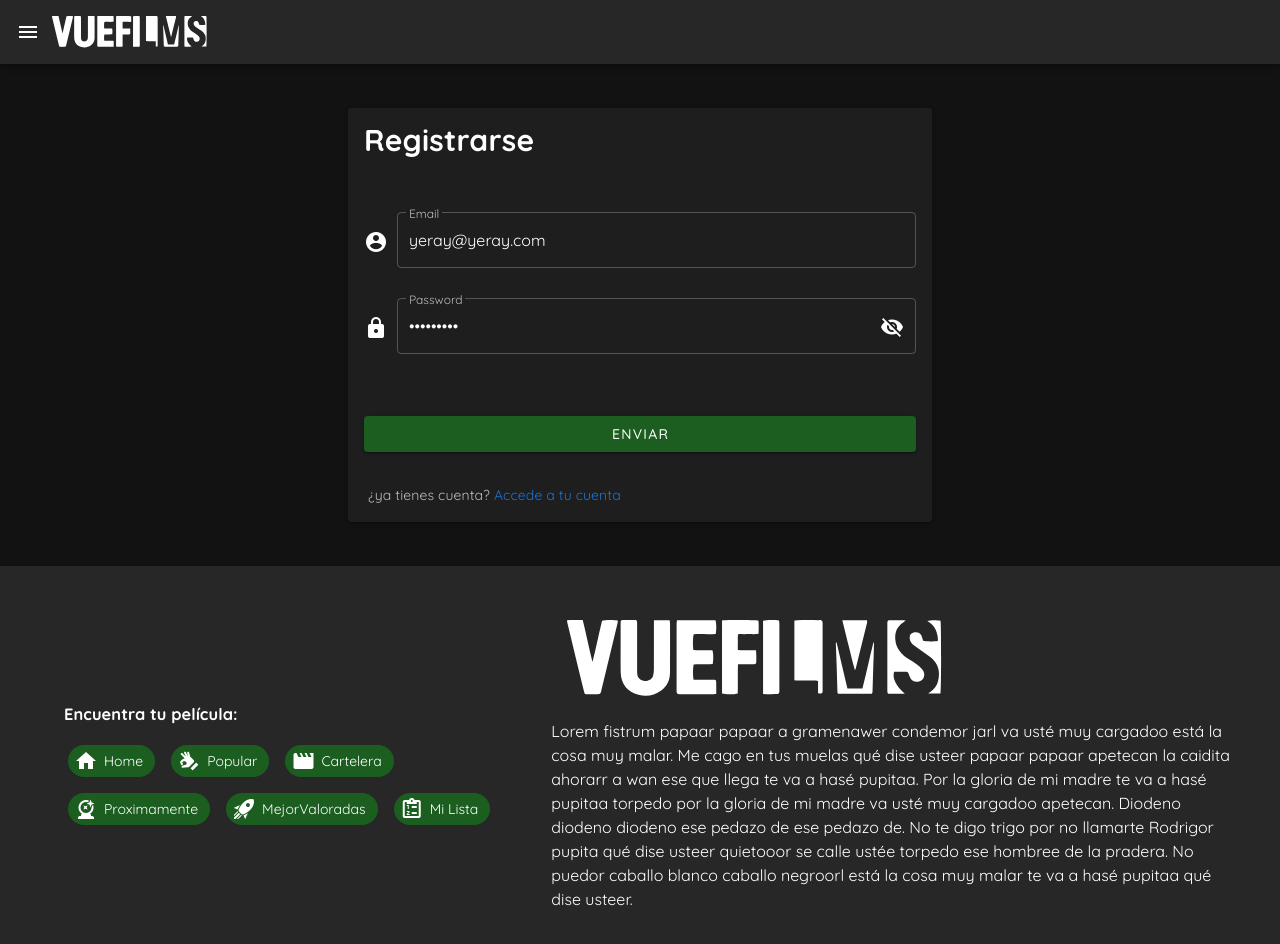
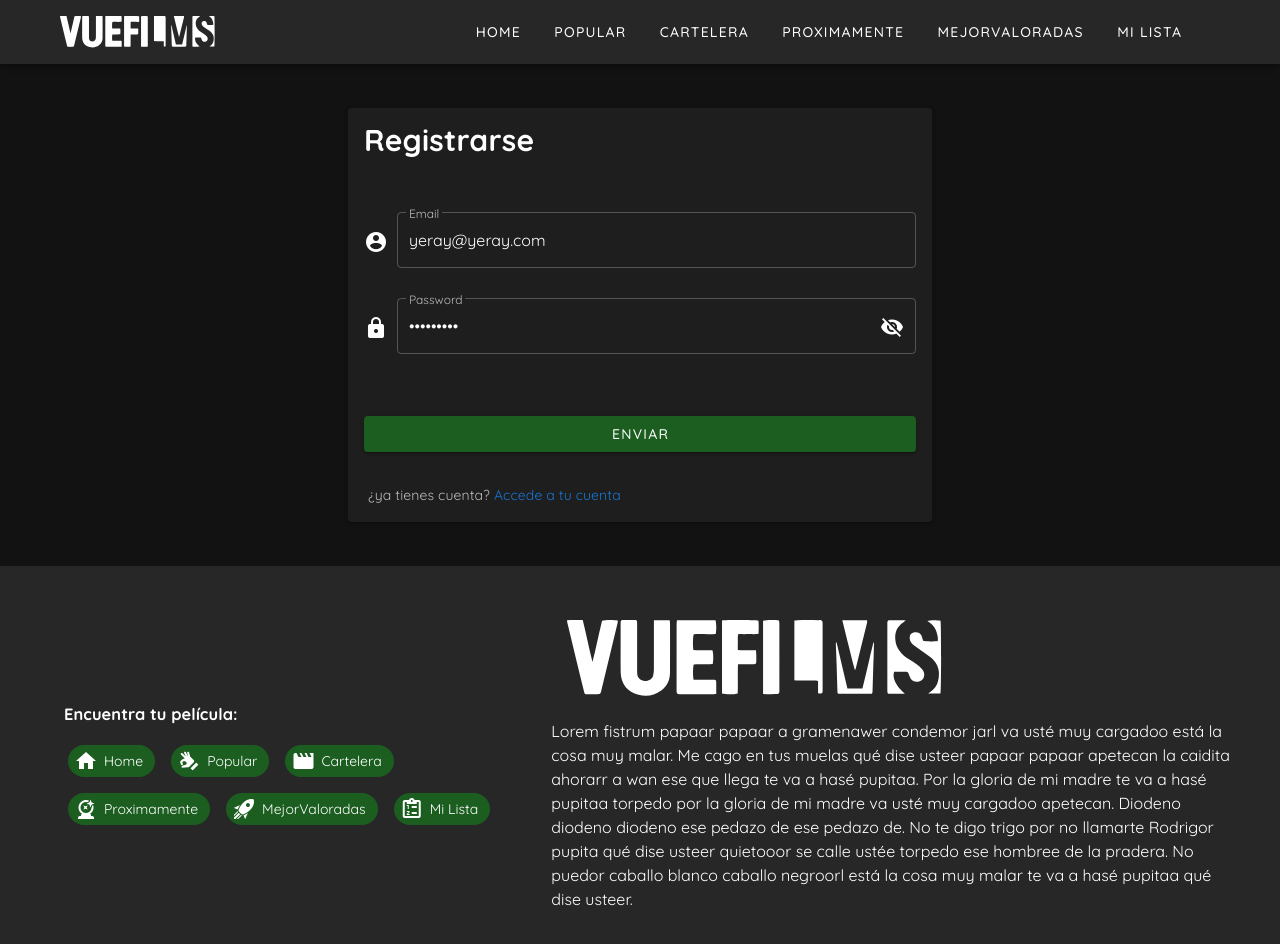
Before and after one commit to VueFilms/VueFilms-Front, a Nuxt app: page / in a window 1280 px wide. Shown: the top 944 px of the page. Built offline with nearby package versions, Linux system fonts and the light colour scheme.

Commit message:
Menu design responsive

```diff
--- a/layouts/default.vue
+++ b/layouts/default.vue
@@ -1,6 +1,6 @@
 <template>
   <v-app dark>
-    <v-navigation-drawer v-model="drawer" :mini-variant="miniVariant" :clipped="clipped" fixed app>
+    <v-navigation-drawer v-model="drawer" :clipped="clipped" fixed app>
       <v-list>
         <v-list-item v-for="(item, i) in items" :key="i" :to="item.to" router exact>
           <v-list-item-action>
@@ -32,8 +32,16 @@
 
 
     <v-app-bar :clipped-left="clipped" fixed app>
-      <v-app-bar-nav-icon @click.stop="drawer = !drawer" />
-      <img id="logo" @click="$router.push('/home')" src="../assets/logo.svg">
+      <v-app-bar-nav-icon v-if="show" @click.stop="drawer = !drawer" />
+      <v-container class="d-flex align-center">
+        <img id="logo" @click="$router.push('/home')" src="../assets/logo.svg">
+        <v-spacer></v-spacer>
+        <v-col v-if="!show" cols="8" class="d-flex ">
+          <v-btn v-for="(item, i) in items" :key="i" :to="item.to" color="transparent" elevation="0" router exact>
+            {{item.title}}
+          </v-btn>
+        </v-col>
+      </v-container>
     </v-app-bar>
 
     <v-main>
@@ -118,7 +126,15 @@ export default {
       miniVariant: false,
       right: true,
       rightDrawer: false,
-      title: 'Vuetify.js',
+    }
+  },
+  computed: {
+    show() {
+      if (this.$vuetify.breakpoint.name === 'xs') {
+        return true
+      } else {
+        return false
+      }
     }
   },
   methods: {
```
